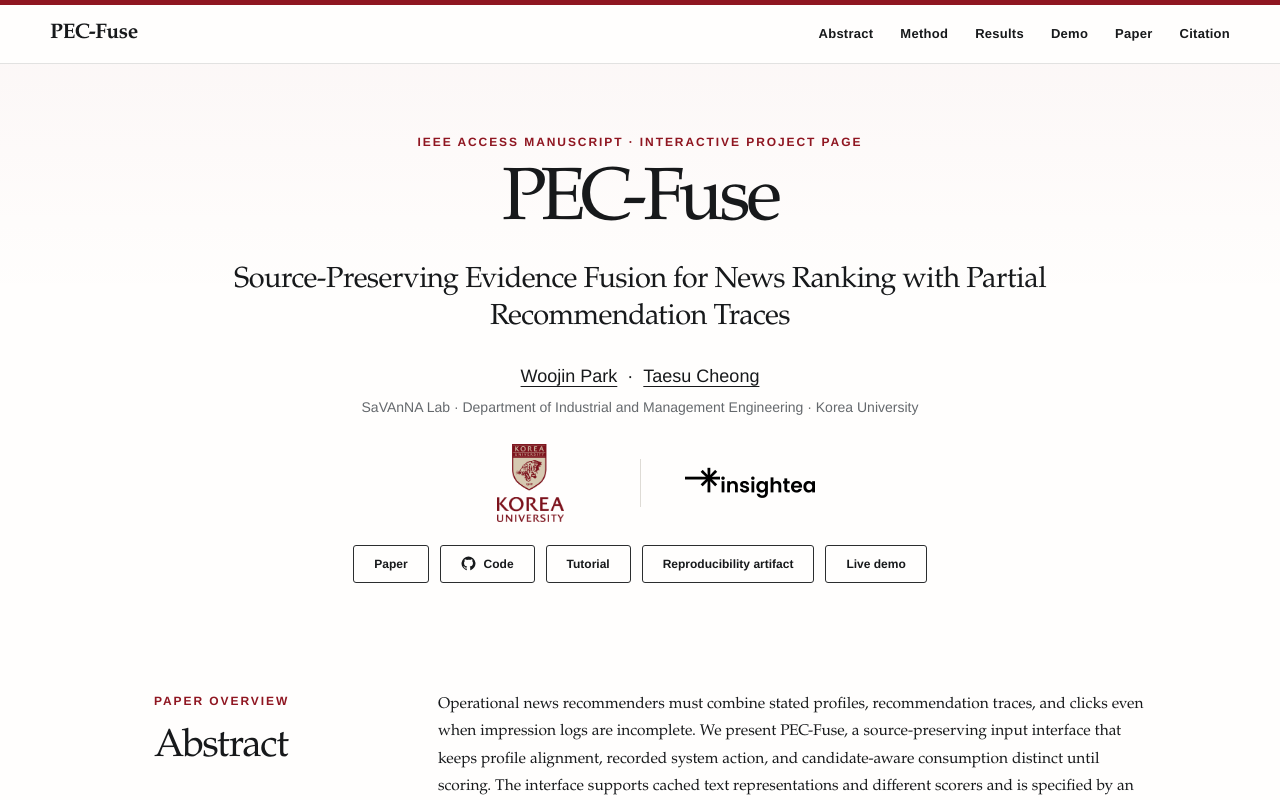
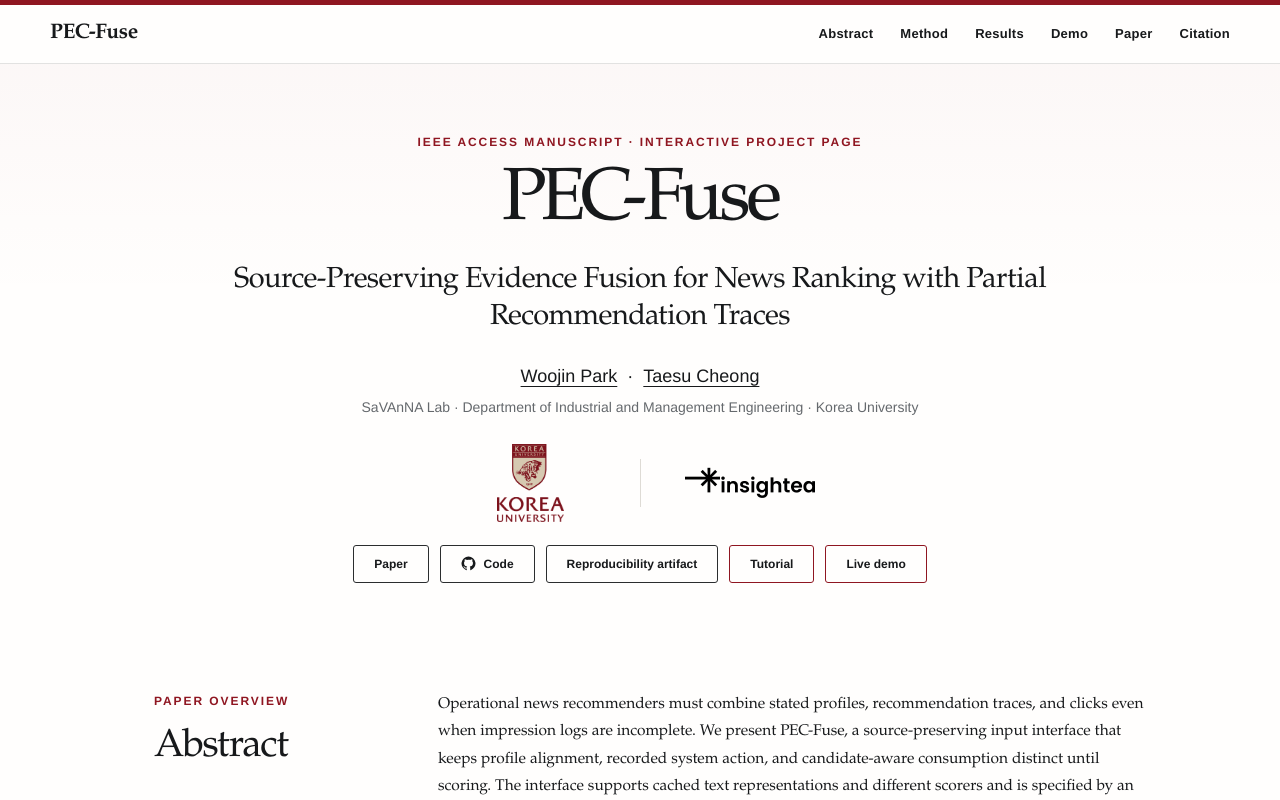
Before and after one commit to WoojinPark-Jay/pec-fuse-ranking, a React (Vite) app in the folder tutorial/: page / in a window 1280 px wide. Shown: the top 800 px of the page. Built offline with nearby package versions, Linux system fonts and the light colour scheme.

Commit message:
Refine project resource buttons

```diff
--- a/tutorial/src/project-home.css
+++ b/tutorial/src/project-home.css
@@ -121,6 +121,7 @@ body { margin: 0; background: var(--paper); color: var(--ink); }
   transition: background .18s ease, color .18s ease, border-color .18s ease, transform .18s ease;
 }
 .project-button:hover { border-color: var(--ku-crimson); color: var(--ku-crimson); transform: translateY(-1px); }
+.project-button-accent { border-color: var(--ku-crimson); }
 .project-button-primary { border-color: var(--ku-crimson); background: var(--ku-crimson); color: #fff; }
 .project-button-primary:hover { border-color: var(--ku-crimson-dark); background: var(--ku-crimson-dark); color: #fff; }
 .project-button-muted { border-color: #c8c4bd; color: #8a8781; cursor: default; }
--- a/tutorial/src/project-home.tsx
+++ b/tutorial/src/project-home.tsx
@@ -47,9 +47,9 @@ export function ProjectHome(_props: { lang: "en" | "ko" }) {
           <div className="project-actions" aria-label="Project resources">
             <ExternalLink href={PAPER_URL} className="project-button">Paper</ExternalLink>
             <ExternalLink href={REPOSITORY_URL} className="project-button"><GitHubIcon />Code</ExternalLink>
-            <a className="project-button" href="?view=tutorial&lang=en">Tutorial</a>
             <ExternalLink href={ARTIFACT_URL} className="project-button">Reproducibility artifact</ExternalLink>
-            <a className="project-button" href="?view=tutorial&lang=en#live-demo">Live demo</a>
+            <a className="project-button project-button-accent" href="?view=tutorial&lang=en">Tutorial</a>
+            <a className="project-button project-button-accent" href="?view=tutorial&lang=en#live-demo">Live demo</a>
           </div>
         </section>
 
```
